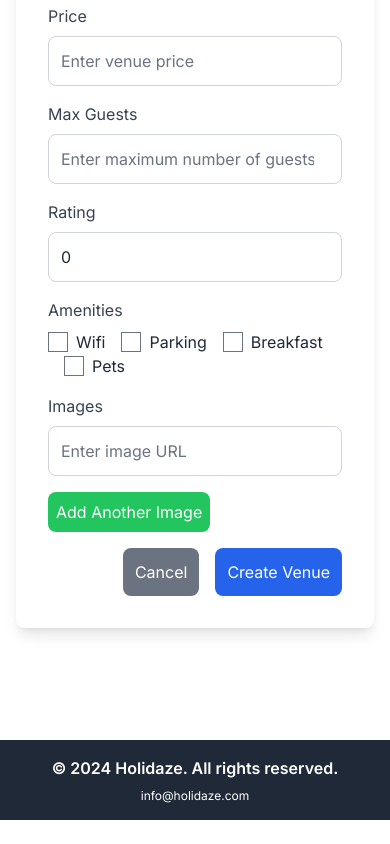
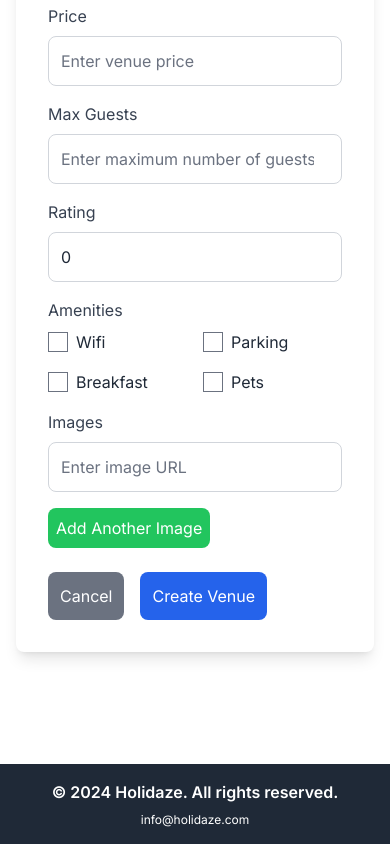
Before and after one commit to lordaake/holidaze, a React (Vite) app: page /create-venue in a window 390 px wide. Shown: the part 820-1664 px from the top of the page. Before the commit the page ends 1640 px from the top, so only its background shows below. Built offline with nearby package versions, Linux system fonts and the light colour scheme.

Commit message:
improved styling and responsiveness

```diff
--- a/src/pages/CreateVenuePage.jsx
+++ b/src/pages/CreateVenuePage.jsx
@@ -392,7 +392,7 @@ function CreateVenuePage() {
                     {/* Amenities Checkboxes */}
                     <div className="mb-4">
                         <label className="block text-gray-700 mb-2">Amenities</label>
-                        <div className="flex flex-wrap space-x-4">
+                        <div className="grid grid-cols-2 sm:grid-cols-4 gap-4">
                             {['wifi', 'parking', 'breakfast', 'pets'].map((amenity) => (
                                 <label key={amenity} className="flex items-center space-x-2">
                                     <input
@@ -406,6 +406,7 @@ function CreateVenuePage() {
                             ))}
                         </div>
                     </div>
+
 
                     {/* Images Input Fields */}
                     <div className="mb-4">
@@ -442,7 +443,7 @@ function CreateVenuePage() {
                     </div>
 
                     {/* Form Action Buttons */}
-                    <div className="flex justify-end space-x-4">
+                    <div className="flex justify-start space-x-4 pt-2">
                         {/* Cancel button navigates back to user dashboard */}
                         <button
                             type="button"
--- a/src/pages/UserBookings.jsx
+++ b/src/pages/UserBookings.jsx
@@ -179,20 +179,20 @@ function UserBookings() {
                             <div className="flex justify-between mt-4">
                                 <button
                                     onClick={() => navigate(`/venues/${booking.venue.id}`)}
-                                    className="text-blue-600 hover:underline"
+                                    className="text-blue-600 hover:underline text-lg"
                                 >
                                     View Venue
                                 </button>
-                                <div className="flex space-x-2">
+                                <div className="flex space-x-4">
                                     <button
                                         onClick={() => handleUpdateBooking(booking)}
-                                        className="text-green-600 hover:text-green-800"
+                                        className="text-green-600 hover:text-green-800 text-xl p-2 rounded-md"
                                     >
                                         <FaEdit />  {/* Edit icon for updating booking */}
                                     </button>
                                     <button
                                         onClick={() => handleDeleteClick(booking.id)}
-                                        className="text-red-600 hover:text-red-800"
+                                        className="text-red-600 hover:text-red-800 text-xl p-2 rounded-md"
                                     >
                                         <FaTrash />  {/* Trash icon for deleting booking */}
                                     </button>
```
